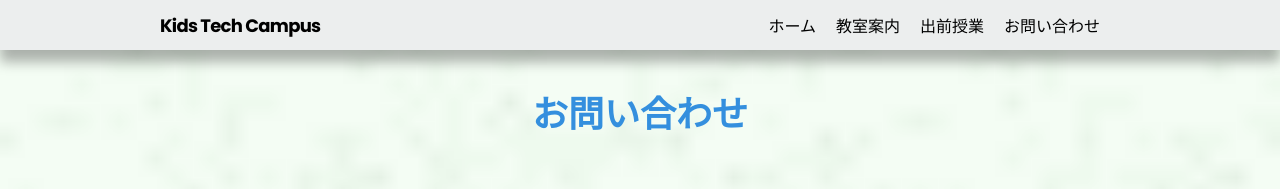
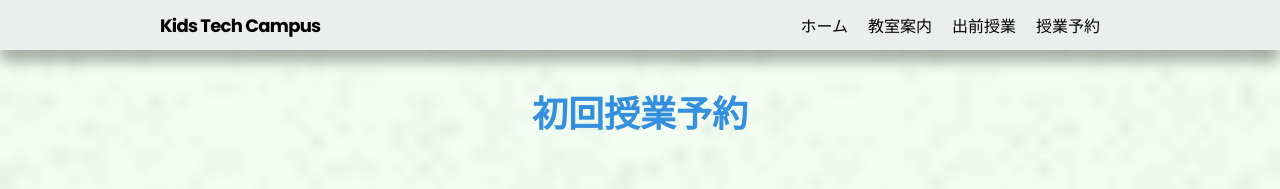
Before and after one commit to antiquebird/KidsTechCampus, a plain HTML site: page otoiawase.html in a window 1280 px wide. Shown: the top 189 px of the page. Drawn offline with Linux system fonts and the light colour scheme.

Commit message:
Update otoiawase.html

```diff
--- a/otoiawase.html
+++ b/otoiawase.html
@@ -25,7 +25,7 @@
             <li><a href="index.html">ホーム</a></li>
             <li><a href="course.html">教室案内</a></li>
             <li><a href="syu.html">出前授業</a></li>
-            <li><a href="otoiawase.html">お問い合わせ</a></li>
+            <li><a href="otoiawase.html">授業予約</a></li>
           </ul>
         </nav>
       </div>
@@ -33,11 +33,10 @@
 
     <main>
       <section class="container-style3">
-        <h2 class="title pop">お問い合わせ</h2>
+        <h2 class="title pop">初回授業予約</h2>
         <div class="column-demae">
           <p class="text">
             <div class="form-container">
-              <iframe class="form" src="https://docs.google.com/forms/d/e/1FAIpQLScEZXXUb8RguKNUUNYm7csS7MfqeghBeKIRJlBzW7Bg-da-hQ/viewform?embedded=true" width="100%" height="500" frameborder="0" marginheight="0" marginwidth="0">読み込んでいます…</iframe>
               <br><p>初回授業の申し込みはこちら<br>
               <a href="https://forms.gle/4iBiS71bqWYYCjrXA">https://forms.gle/4iBiS71bqWYYCjrXA</a></p>
               <iframe class="form" src="https://docs.google.com/forms/d/e/1FAIpQLScaasUM0-FMC2-p1WgC22pQpzCz4Wd2wfflLJae8OsYT8s9zw/viewform?embedded=true" width="100%" height="500" frameborder="0" marginheight="0" marginwidth="0">読み込んでいます…</iframe>
```
